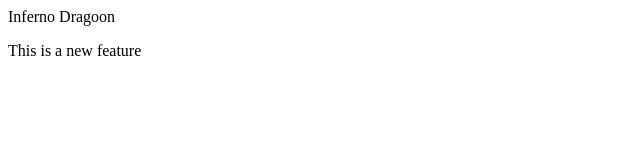
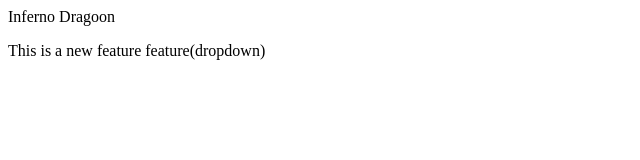
Before and after one commit to Arya-Kshirsagar/inferno1, a plain HTML site: page index.html in a window 1280 px wide. Shown: the whole page, without its empty margins (0-640 px from the left). Drawn offline with Linux system fonts and the light colour scheme.

```diff
--- a/index.html
+++ b/index.html
@@ -1,2 +1,2 @@
 <p>Inferno Dragoon</p>
-<p>This is a new feature</p>
+<p>This is a new feature feature(dropdown)</p>
```
